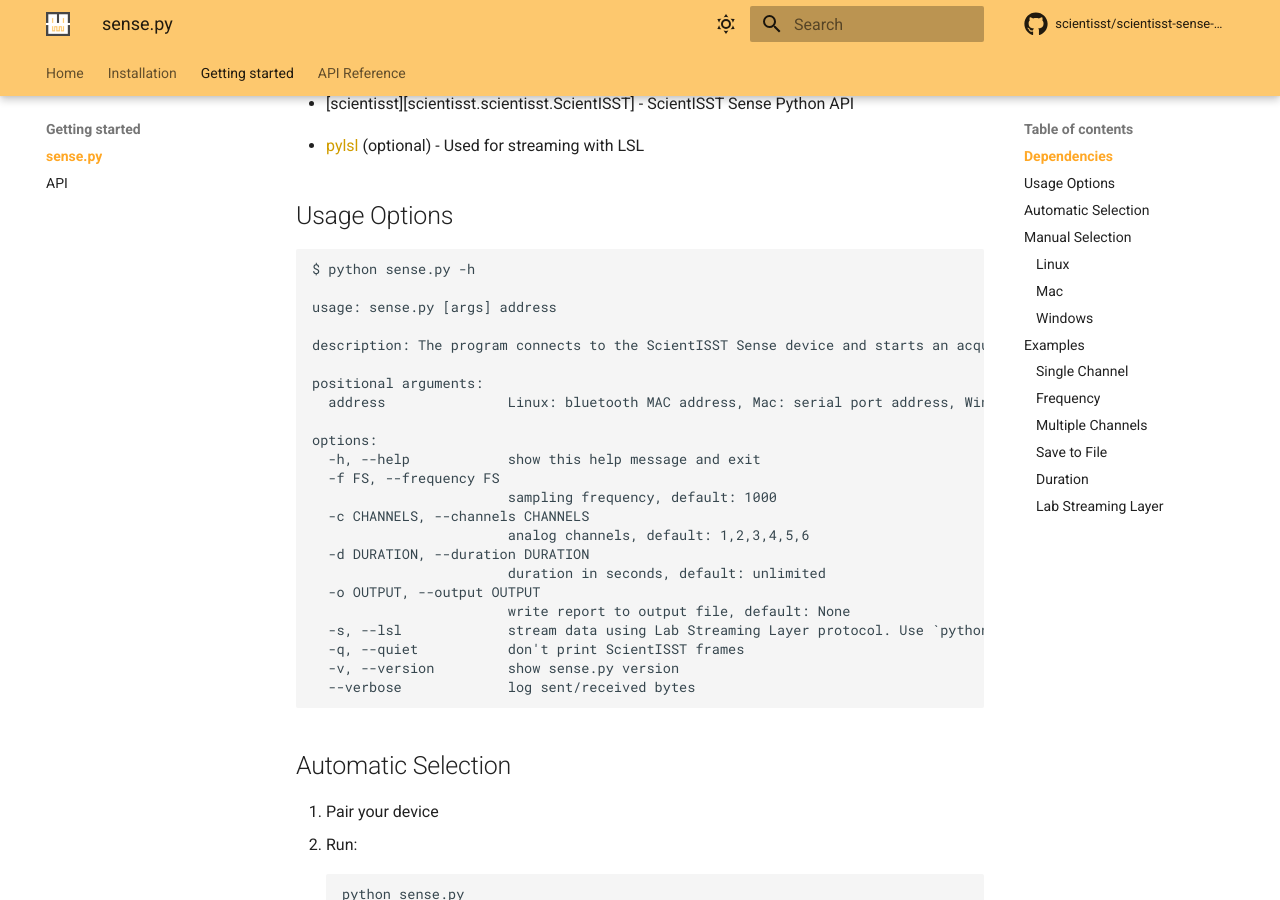
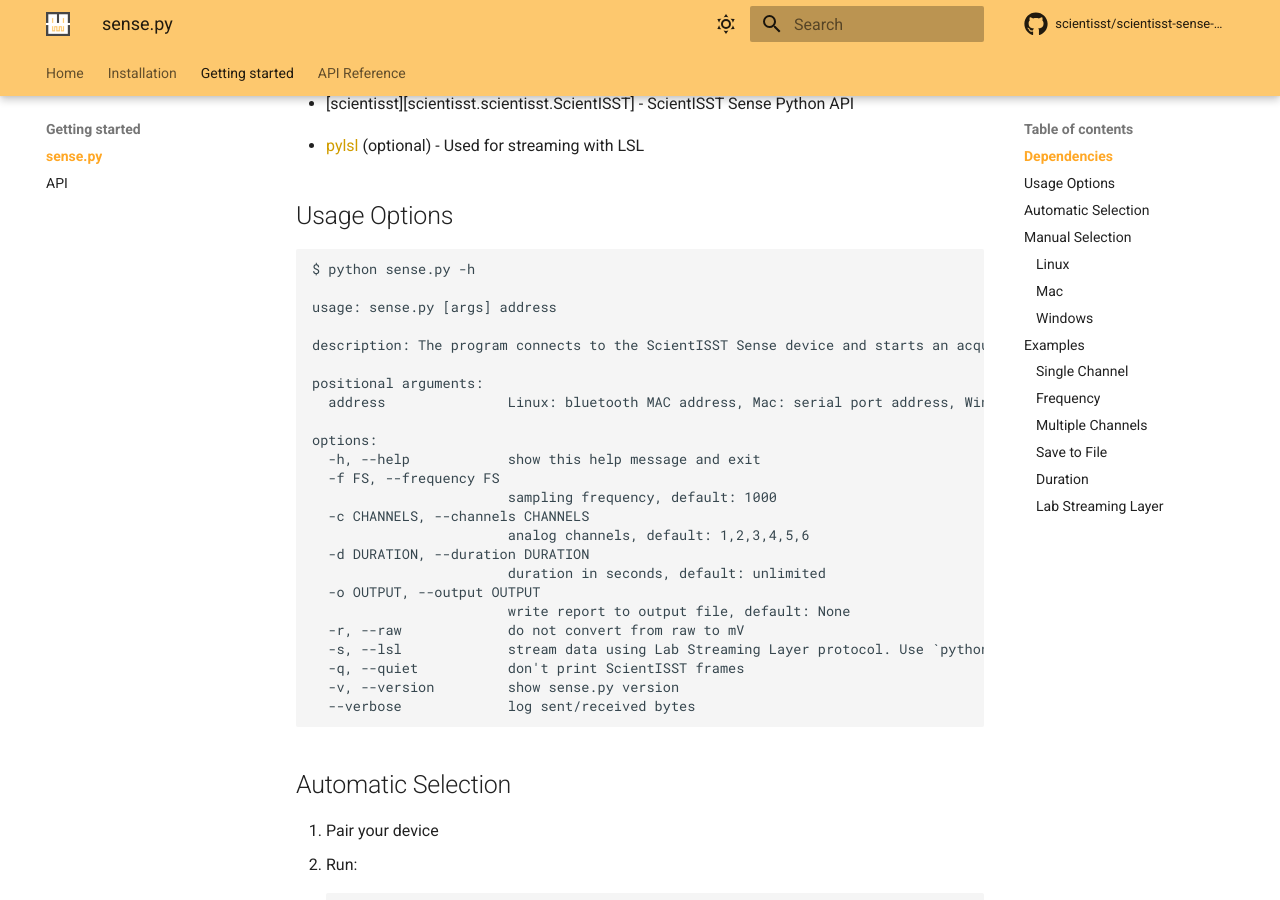
Before and after one commit to scientisst/scientisst-sense-api-python, an MkDocs documentation site: the page built from docs/getting-started/sense.md, in a window 1280 px wide and 900 px high, scrolled down 362 px. Built offline with MkDocs 1.6.1 and Material for MkDocs 9.7.7, drawn with Linux system fonts in a browser that asks for light colours; comment, search, counter and statistics services are not loaded.

Commit message:
Updated mkdocs, github action build mkdocs

```diff
--- a/docs/getting-started/sense.md
+++ b/docs/getting-started/sense.md
@@ -32,6 +32,7 @@ options:
                         duration in seconds, default: unlimited
   -o OUTPUT, --output OUTPUT
                         write report to output file, default: None
+  -r, --raw             do not convert from raw to mV
   -s, --lsl             stream data using Lab Streaming Layer protocol. Use `python -m pylsl.examples.ReceiveAndPlot` to view stream
   -q, --quiet           don't print ScientISST frames
   -v, --version         show sense.py version
--- a/mkdocs.yml
+++ b/mkdocs.yml
@@ -7,19 +7,19 @@ nav:
   - Home: index.md
   - Installation: installation.md
   - Getting started:
-    - sense.py: getting-started/sense.md
-    - API: getting-started/api.md
+      - sense.py: getting-started/sense.md
+      - API: getting-started/api.md
   - API Reference:
-    - ScientISST: reference/scientisst-reference.md
-    - Exceptions: reference/exceptions-reference.md
-    - Frame: reference/frame-reference.md
-    - State: reference/state-reference.md
+      - ScientISST: reference/scientisst-reference.md
+      - Exceptions: reference/exceptions-reference.md
+      - Frame: reference/frame-reference.md
+      - State: reference/state-reference.md
 
 theme:
   name: material
   highlightjs: true
   hljs_languages:
-      - python
+    - python
   logo: img/logo.png
   favicon: img/favicon.ico
   icon:
@@ -45,7 +45,7 @@ theme:
 
 extra:
   social:
-    - icon: fontawesome/solid/globe-europe
+    - icon: fontawesome/solid/globe
       link: https://scientisst.com
     - icon: fontawesome/brands/facebook
       link: https://www.facebook.com/ScientISSThub
@@ -60,7 +60,6 @@ extra:
 
 extra_css:
   - css/extra.css
-
 
 copyright: Copyright &copy; 2020 - 2021 ScientISST
 
```
Also changed, not shown: 2 other files.
